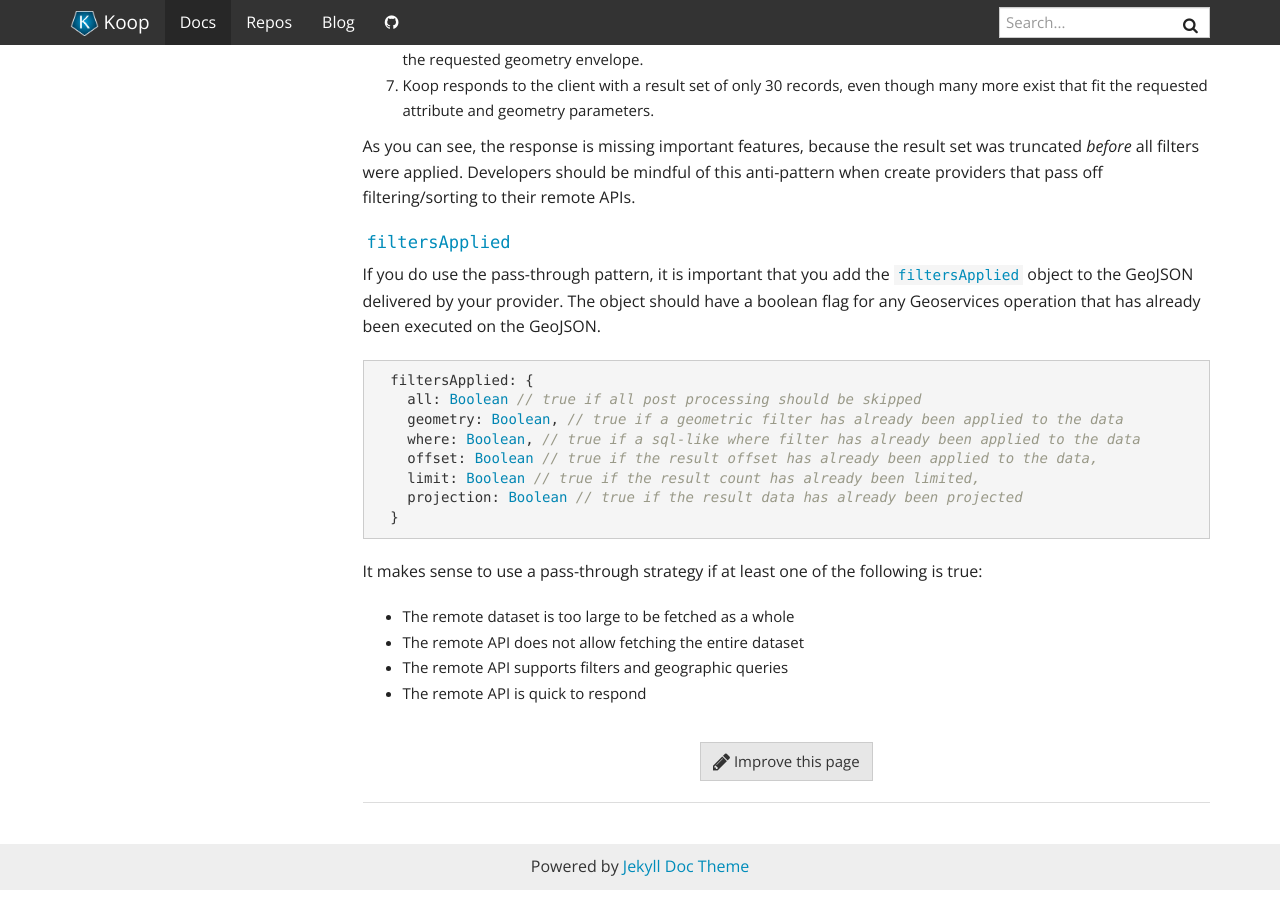
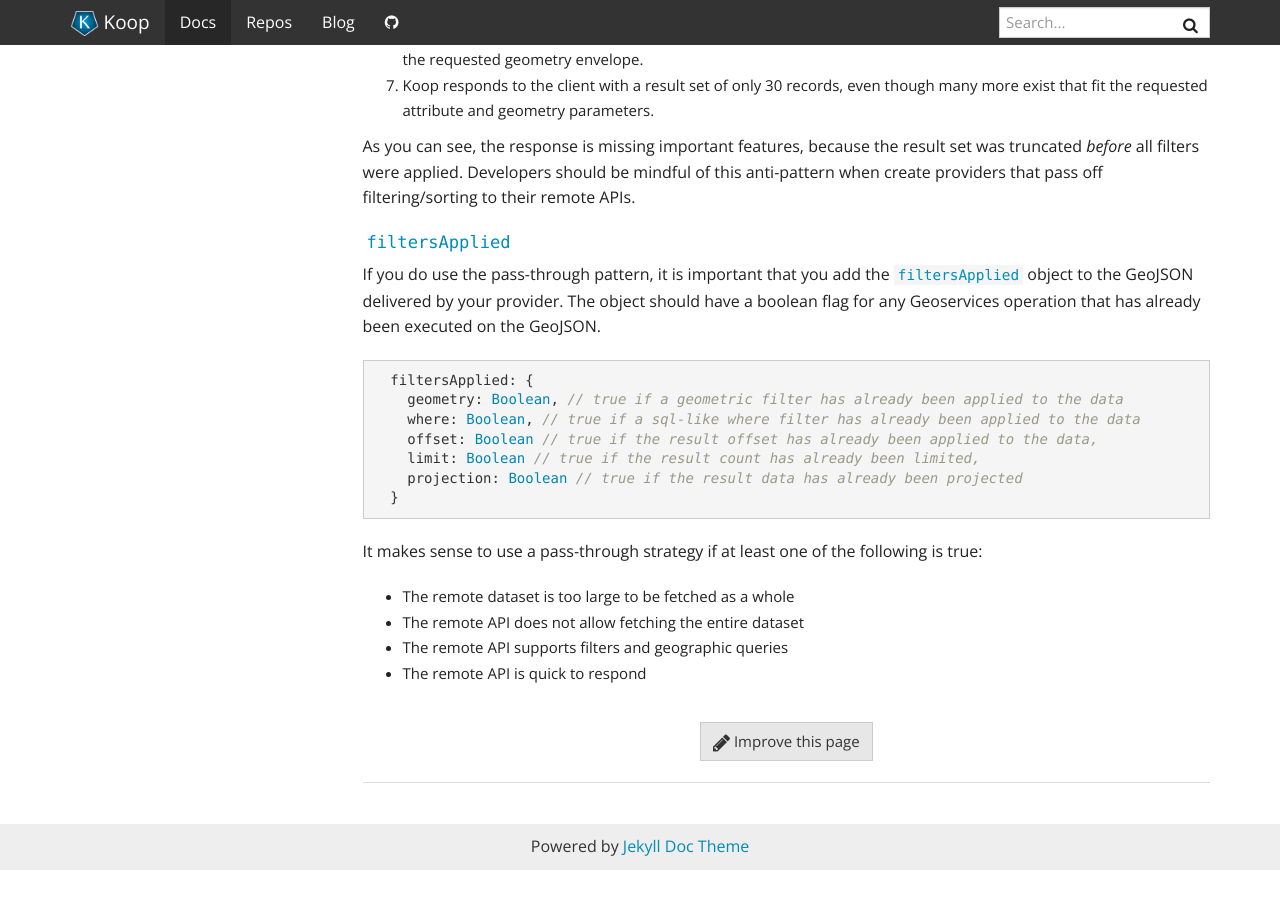
Before and after one commit to koopjs/koopjs.github.io, a Jekyll site: the page built from _docs/basics/provider-types.md, in a window 1280 px wide and 900 px high, scrolled down 1597 px. Built offline with Jekyll 4.4.1, drawn with Linux system fonts in a browser that asks for light colours; nearby versions of some CDN libraries.

Commit message:
doc: update filtersApplied (#135)

````diff
--- a/_docs/basics/provider-types.md
+++ b/_docs/basics/provider-types.md
@@ -51,7 +51,6 @@ If you do use the pass-through pattern, it is important that you add the `filter
 
 ```js
   filtersApplied: {
-    all: Boolean // true if all post processing should be skipped
     geometry: Boolean, // true if a geometric filter has already been applied to the data
     where: Boolean, // true if a sql-like where filter has already been applied to the data
     offset: Boolean // true if the result offset has already been applied to the data,
````
